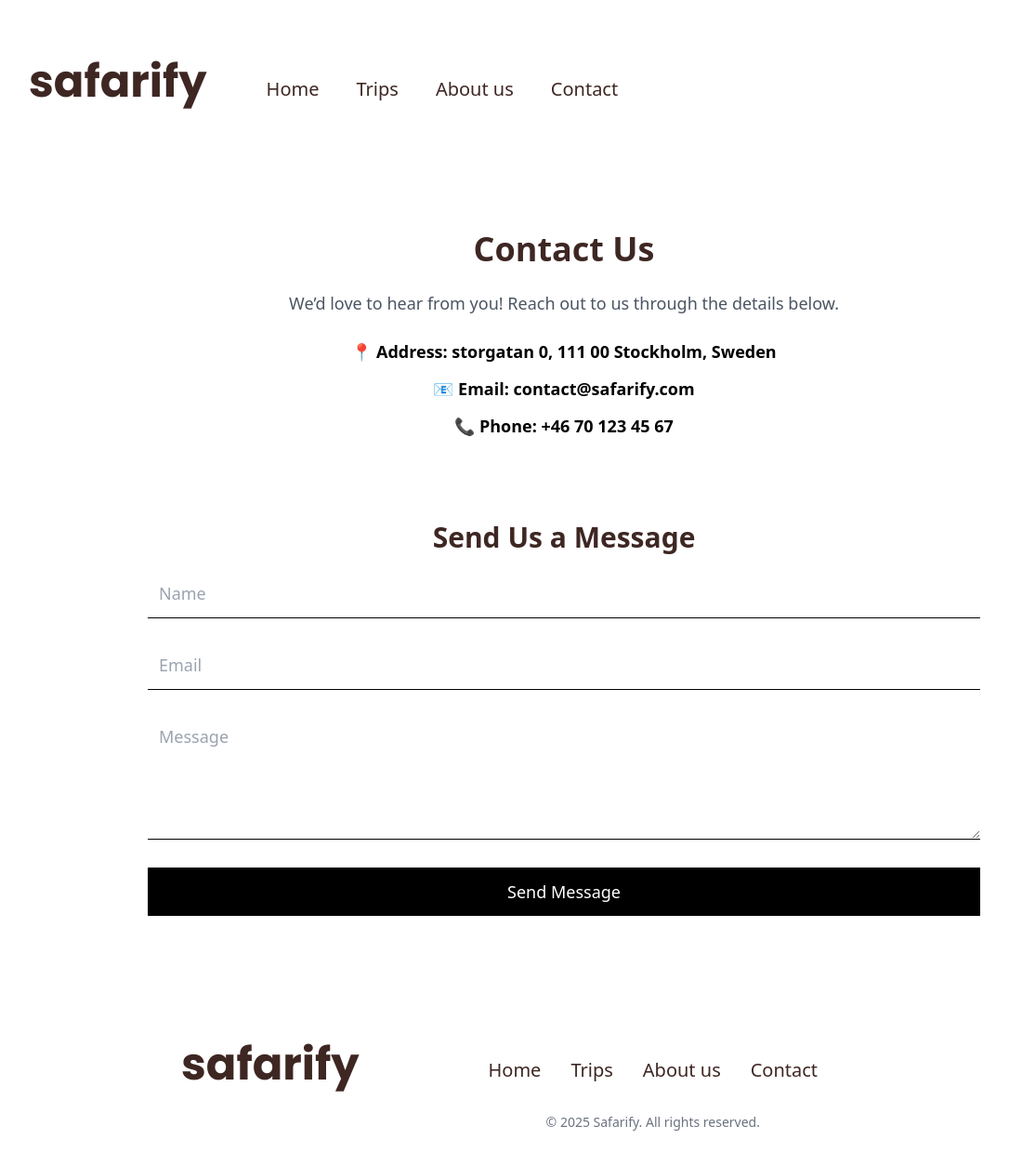
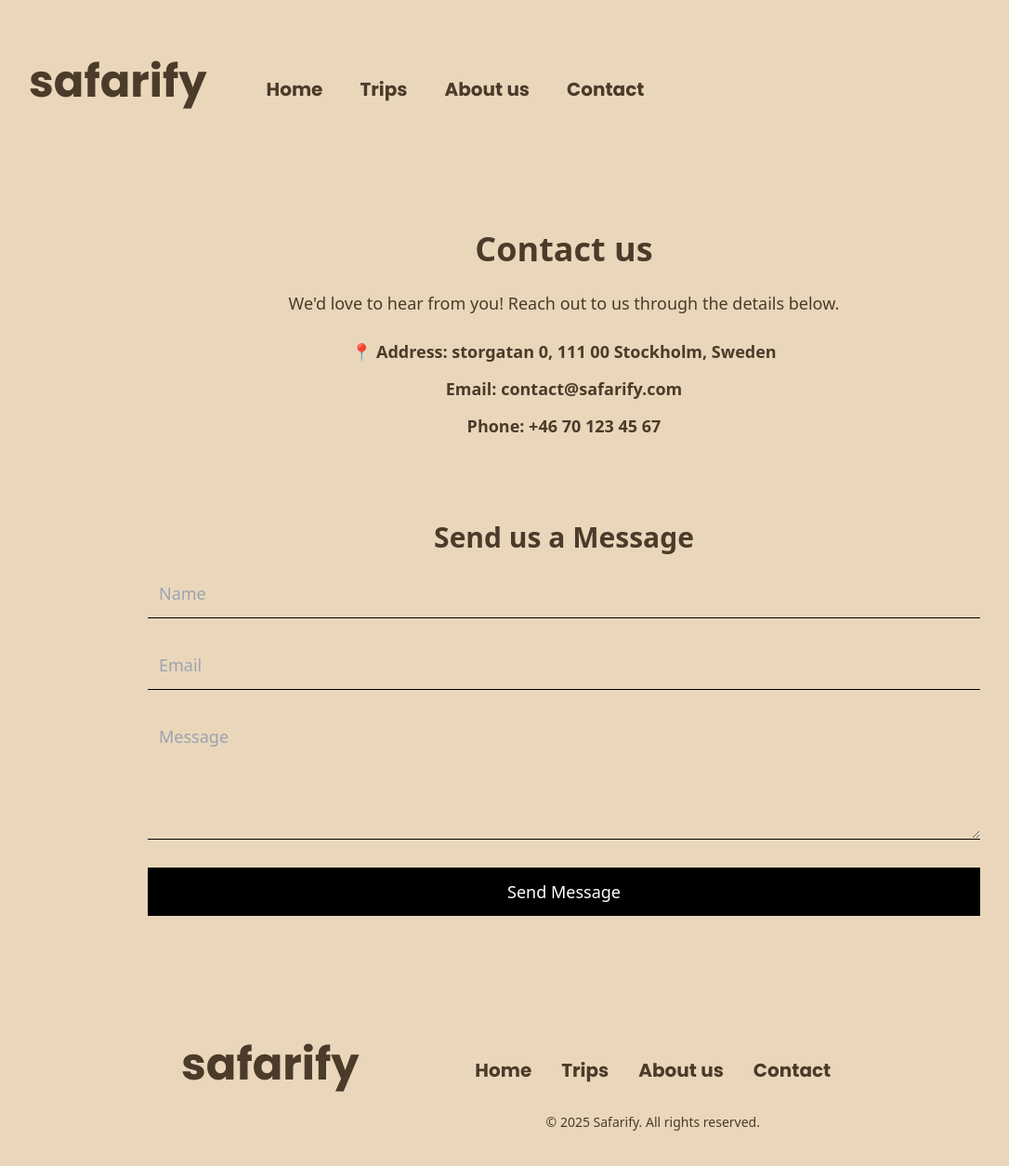
Before and after one commit to AbubakerSalah/safarify, a React (Vite) app: page /contact in a window 1280 px wide. Shown: the top 1254 px of the page at 93% size, without its empty margins (33-1119 px from the left). Built offline with nearby package versions, Linux system fonts and the light colour scheme.

Commit message:
Implemented

```diff
--- a/src/Components/Footer.jsx
+++ b/src/Components/Footer.jsx
@@ -3,10 +3,10 @@ import { Link } from "react-router-dom";
 
 export default function Footer() {
   return (
-    <div className="flex flex-col md:flex-row items-center md:items-start justify-between p-8 lg:p-16 text-[#3E2723] relative w-full">
+    <div className="flex flex-col md:flex-row items-center md:items-start justify-between p-8 lg:p-16  relative w-full">
       {/* Logo - Always left on md and up */}
       <div className="flex justify-center md:justify-start w-full md:w-auto">
-        <h1 className="text-4xl lg:text-5xl text-[#3E2723] font-poppins font-bold">
+        <h1 className="text-4xl lg:text-5xl font-poppins font-bold">
           safarify
         </h1>
       </div>
@@ -14,35 +14,35 @@ export default function Footer() {
       {/* Nav and Copyright - Always Centered */}
       <div className="flex flex-col items-center w-full">
         <nav>
-          <ul className="flex flex-col md:flex-row items-center gap-8 mt-4 text-[]#3E2723">
+          <ul className="flex flex-col md:flex-row items-center gap-8 mt-4 font-poppins">
             <li>
               <Link to="/" className="relative group text-xl">
                 Home
-                <span className="absolute bottom-0 left-0 w-full h-0.5 bg-[#3E2723] scale-x-0 group-hover:scale-x-100 transition-all duration-300"></span>
+                <span className="absolute bottom-0 left-0 w-full h-0.5 bg-[#3F3F3F] scale-x-0 group-hover:scale-x-100 transition-all duration-300"></span>
               </Link>
             </li>
             <li>
               <Link to="/trips" className="relative group text-xl">
                 Trips
-                <span className="absolute bottom-0 left-0 w-full h-0.5 bg-[#3E2723] scale-x-0 group-hover:scale-x-100 transition-all duration-300"></span>
+                <span className="absolute bottom-0 left-0 w-full h-0.5 bg-[#3F3F3F] scale-x-0 group-hover:scale-x-100 transition-all duration-300"></span>
               </Link>
             </li>
             <li>
               <Link to="/about" className="relative group text-xl">
                 About us
-                <span className="absolute bottom-0 left-0 w-full h-0.5 bg-[#3E2723] scale-x-0 group-hover:scale-x-100 transition-all duration-300"></span>
+                <span className="absolute bottom-0 left-0 w-full h-0.5 bg-[#3F3F3F] scale-x-0 group-hover:scale-x-100 transition-all duration-300"></span>
               </Link>
             </li>
             <li>
               <Link to="/contact" className="relative group text-xl">
                 Contact
-                <span className="absolute bottom-0 left-0 w-full h-0.5 bg-[#3E2723] scale-x-0 group-hover:scale-x-100 transition-all duration-300"></span>
+                <span className="absolute bottom-0 left-0 w-full h-0.5 bg-[#3F3F3F] scale-x-0 group-hover:scale-x-100 transition-all duration-300"></span>
               </Link>
             </li>
           </ul>
         </nav>
 
-        <div className="mt-8 text-center text-gray-500 text-sm">
+        <div className="mt-8 text-center text-sm">
           © {new Date().getFullYear()} Safarify. All rights reserved.
         </div>
       </div>
--- a/src/Components/Navbar.jsx
+++ b/src/Components/Navbar.jsx
@@ -16,34 +16,38 @@ export default function Navbar() {
   }
 
   return (
-    <div className="flex justify-between  lg:justify-start lg:gap-16 items-center p-8 lg:p-16  text-[#3E2723]  relative">
-      <h1 className="text-4xl lg:text-5xl font-poppins font-bold">safarify</h1>
+    <div className="flex justify-between  lg:justify-start lg:gap-16 items-center p-8 lg:p-16  relative">
+      <Link to="/" className="relative group text-xl">
+        <h1 className="text-4xl lg:text-5xl font-poppins font-bold">
+          safarify
+        </h1>
+      </Link>
 
       {/* Desktop */}
       <nav className="hidden lg:flex space-x-16">
-        <ul className="flex space-x-10 mt-4">
+        <ul className="flex space-x-10 mt-4 font-poppins">
           <li>
             <Link to="/" className="relative group text-xl">
               Home
-              <span className="absolute bottom-0 left-0 w-full h-0.5 bg-black scale-x-0 group-hover:scale-x-100 transition-all duration-300"></span>
+              <span className="absolute bottom-0 left-0 w-full h-0.5 bg-[#3F3F3F] scale-x-0 group-hover:scale-x-100 transition-all duration-300"></span>
             </Link>
           </li>
           <li>
             <Link to="/trips" className="relative group text-xl">
               Trips
-              <span className="absolute bottom-0 left-0 w-full h-0.5 bg-black scale-x-0 group-hover:scale-x-100 transition-all duration-300"></span>
+              <span className="absolute bottom-0 left-0 w-full h-0.5 bg-[#3F3F3F] scale-x-0 group-hover:scale-x-100 transition-all duration-300"></span>
             </Link>
           </li>
           <li>
             <Link to="/about" className="relative group text-xl">
               About us
-              <span className="absolute bottom-0 left-0 w-full h-0.5 bg-black scale-x-0 group-hover:scale-x-100 transition-all duration-300"></span>
+              <span className="absolute bottom-0 left-0 w-full h-0.5 bg-[#3F3F3F] scale-x-0 group-hover:scale-x-100 transition-all duration-300"></span>
             </Link>
           </li>
           <li>
             <Link to="/contact" className="relative group text-xl">
               Contact
-              <span className="absolute bottom-0 left-0 w-full h-0.5 bg-black scale-x-0 group-hover:scale-x-100 transition-all duration-300"></span>
+              <span className="absolute bottom-0 left-0 w-full h-0.5 bg-[#3F3F3F] scale-x-0 group-hover:scale-x-100 transition-all duration-300"></span>
             </Link>
           </li>
         </ul>
@@ -51,34 +55,26 @@ export default function Navbar() {
 
       {/* Mobile Hamburger Menu */}
       <div className="lg:hidden">
-        <button onClick={toggleMenu} className="text-5xl">
+        <button onClick={toggleMenu} className="text-4xl">
           {menuOpen ? "X" : "☰"}
         </button>
 
         {/* Mobile*/}
         {menuOpen && (
-          <div className="absolute top-18 right-0 bg-white text-bbg-black w-52 h-80 p-4 z-10 transition-transform duration-300">
-            <ul>
-              <li className="mb-4 text-xl">
-                <Link to="/" onClick={closeMenu}>
-                  Home
-                </Link>
-              </li>
-              <li className="mb-4 text-xl">
-                <Link to="/trips" onClick={closeMenu}>
-                Trips
-                </Link>
-              </li>
-              <li className="mb-4 text-xl">
-                <Link to="/about" onClick={closeMenu}>
-                  About Us
-                </Link>
-              </li>
-              <li className="text-xl">
-                <Link to="/contact" onClick={closeMenu}>
-                  Contact
-                </Link>
-              </li>
+          <div className="absolute top-24 right-0 bg-[#EAD7BB] shadow-md w-full  p-4 z-10 transition-transform duration-300">
+            <ul className="pt-6 flex flex-col items-center gap-4 font-poppins">
+              <Link to="" onClick={closeMenu}>
+                <li className="mb-4 text-xl hover:text-[#6d645a]">Home</li>
+              </Link>
+              <Link to="trips" onClick={closeMenu}>
+                <li className="mb-4 text-xl hover:text-[#6d645a]">Trips</li>
+              </Link>
+              <Link to="about" onClick={closeMenu}>
+                <li className="mb-4 text-xl hover:text-[#6d645a]">About</li>
+              </Link>
+              <Link to="contact" onClick={closeMenu}>
+                <li className="text-xl hover:text-[#6d645a]">Contact</li>
+              </Link>
             </ul>
           </div>
         )}
--- a/src/Pages/AboutUs.jsx
+++ b/src/Pages/AboutUs.jsx
@@ -5,8 +5,8 @@ export default function AboutUs() {
   return (
     <div className="max-w-[1200px] m-auto p-6 scroll-smooth">
       <div className="text-center">
-        <h1 className="text-4xl md:text-6xl lg:text-7xl font-bold text-[#3E2723]">About Us</h1>
-        <p className="text-lg md:text-xl lg:text-2xl text-gray-600 mt-4 max-w-2xl mx-auto">
+        <h1 className="text-4xl md:text-6xl lg:text-7xl font-bold">About Us</h1>
+        <p className="text-[#3F3F3F] text-lg md:text-xl lg:text-2xl mt-4 max-w-2xl mx-auto">
           Discover the story behind Safarify and our mission to bring you the
           most unforgettable safari adventures.
         </p>
@@ -18,7 +18,7 @@ export default function AboutUs() {
           alt="Safari Experience"
           className="w-full lg:w-1/2 h-[400px] object-cover rounded-lg shadow-lg"
         />
-        <div className="text-gray-600 text-lg max-w-2xl">
+        <div className="text-[#3F3F3F] text-lg max-w-2xl">
           <p className="mt-4">
             At Safarify, we believe in the magic of exploration. Our mission is
             to connect travelers with nature, offering breathtaking safaris in
--- a/src/Pages/Contact.jsx
+++ b/src/Pages/Contact.jsx
@@ -9,26 +9,22 @@ export default function Contact() {
     <div className="max-w-[1000px] m-auto scroll-smooth p-6">
       {/* Contact Information */}
       <div className="text-center mt-12">
-        <h2 className="text-4xl font-bold text-[#3E2723] mb-6">Contact Us</h2>
-        <p className="text-lg text-gray-600">
-          We’d love to hear from you! Reach out to us through the details below.
+        <h2 className="text-4xl font-bold  mb-6">Contact us</h2>
+        <p className="text-lg">
+          We'd love to hear from you! Reach out to us through the details below.
         </p>
         <div className="mt-6 space-y-3">
           <p className="text-lg font-semibold">
             📍 Address: storgatan 0, 111 00 Stockholm, Sweden
           </p>
-          <p className="text-lg font-semibold">
-            📧 Email: contact@safarify.com
-          </p>
-          <p className="text-lg font-semibold">📞 Phone: +46 70 123 45 67</p>
+          <p className="text-lg font-semibold">Email: contact@safarify.com</p>
+          <p className="text-lg font-semibold"> Phone: +46 70 123 45 67</p>
         </div>
       </div>
 
       {/* Contact Form Section */}
       <div className="p-6 text-center mt-16">
-        <h3 className="text-3xl font-bold text-[#3E2723] mb-4">
-          Send Us a Message
-        </h3>
+        <h3 className="text-3xl font-bold  mb-4">Send us a Message</h3>
         <form className="max-w-4xl mx-auto space-y-6">
           <input
             type="text"
--- a/src/index.css
+++ b/src/index.css
@@ -1,3 +1,9 @@
 @tailwind base;
 @tailwind components;
 @tailwind utilities;
+
+html,
+body {
+  @apply bg-[#EAD7BB];
+  @apply text-[#4B3B2A];
+}
```
Also changed, not shown: src/Pages/Home.jsx (+8 -12 lines).
